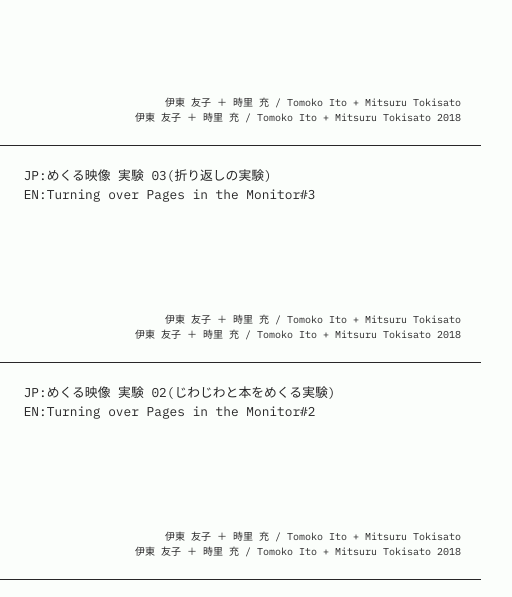
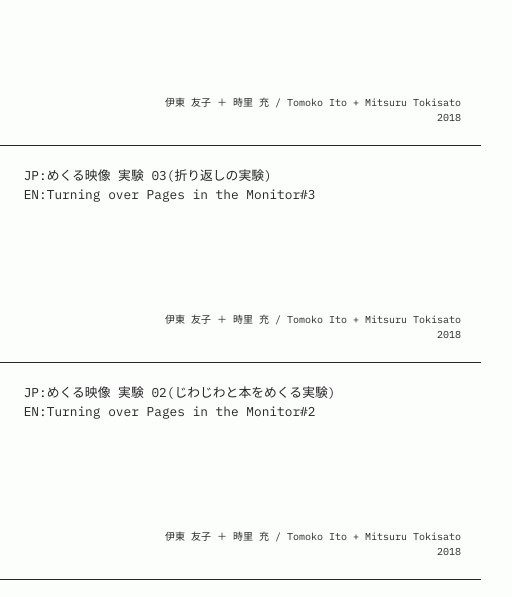
Before and after one commit to tokisatomitsuru/tokisatomitsuru.github.io, a plain HTML site: page index.html in a window 1280 px wide. Shown: the part 2831-3428 px from the top of the page, 527-1039 px from the left. Drawn offline with Linux system fonts and the light colour scheme.

Commit message:
トップのカードに写真キャプションが出ないよう修正
Co-Authored-By: Claude Opus 5.5 <noreply@anthropic.com>

```diff
--- a/index.html
+++ b/index.html
@@ -59,7 +59,7 @@
     <div class="card-detail">
       <p class="card-line"><span>JP:</span>肘シアター</p>
       <p class="card-line"><span>EN:</span>Elbow-Mounted Theater</p>
-      <div class="card-foot"><p class="card-name">福留 麻里 + 時里 充 / Mari Fukutome + Mitsuru Tokisato</p><p class="card-meta">Photo by Hideto Maezawa  Courtesy of WWFes2026/BAL</p></div>
+      <div class="card-foot"><p class="card-name">福留 麻里 + 時里 充 / Mari Fukutome + Mitsuru Tokisato</p><p class="card-meta">2026</p></div>
     </div>
   </a>
 </li>
@@ -159,7 +159,7 @@
     <div class="card-detail">
       <p class="card-line"><span>JP:</span>めくる映像 実験 04(一ページ一字の実験)</p>
       <p class="card-line"><span>EN:</span>Turning over Pages in the Monitor#4</p>
-      <div class="card-foot"><p class="card-name">伊東 友子 ＋ 時里 充 / Tomoko Ito + Mitsuru Tokisato</p><p class="card-meta">伊東 友子 ＋ 時里 充 / Tomoko Ito + Mitsuru Tokisato 2018</p></div>
+      <div class="card-foot"><p class="card-name">伊東 友子 ＋ 時里 充 / Tomoko Ito + Mitsuru Tokisato</p><p class="card-meta">2018</p></div>
     </div>
   </a>
 </li>
@@ -169,7 +169,7 @@
     <div class="card-detail">
       <p class="card-line"><span>JP:</span>めくる映像 実験 03(折り返しの実験)</p>
       <p class="card-line"><span>EN:</span>Turning over Pages in the Monitor#3</p>
-      <div class="card-foot"><p class="card-name">伊東 友子 ＋ 時里 充 / Tomoko Ito + Mitsuru Tokisato</p><p class="card-meta">伊東 友子 ＋ 時里 充 / Tomoko Ito + Mitsuru Tokisato 2018</p></div>
+      <div class="card-foot"><p class="card-name">伊東 友子 ＋ 時里 充 / Tomoko Ito + Mitsuru Tokisato</p><p class="card-meta">2018</p></div>
     </div>
   </a>
 </li>
@@ -179,7 +179,7 @@
     <div class="card-detail">
       <p class="card-line"><span>JP:</span>めくる映像 実験 02(じわじわと本をめくる実験)</p>
       <p class="card-line"><span>EN:</span>Turning over Pages in the Monitor#2</p>
-      <div class="card-foot"><p class="card-name">伊東 友子 ＋ 時里 充 / Tomoko Ito + Mitsuru Tokisato</p><p class="card-meta">伊東 友子 ＋ 時里 充 / Tomoko Ito + Mitsuru Tokisato 2018</p></div>
+      <div class="card-foot"><p class="card-name">伊東 友子 ＋ 時里 充 / Tomoko Ito + Mitsuru Tokisato</p><p class="card-meta">2018</p></div>
     </div>
   </a>
 </li>
@@ -189,7 +189,7 @@
     <div class="card-detail">
       <p class="card-line"><span>JP:</span>めくる映像 実験 01(ひたすらに本をめくる実験)</p>
       <p class="card-line"><span>EN:</span>Turning over Pages in the Monitor#1</p>
-      <div class="card-foot"><p class="card-name">伊東 友子 ＋ 時里 充 / Tomoko Ito + Mitsuru Tokisato</p><p class="card-meta">伊東 友子 ＋ 時里 充 / Tomoko Ito + Mitsuru Tokisato 2017</p></div>
+      <div class="card-foot"><p class="card-name">伊東 友子 ＋ 時里 充 / Tomoko Ito + Mitsuru Tokisato</p><p class="card-meta">2017</p></div>
     </div>
   </a>
 </li>
```
